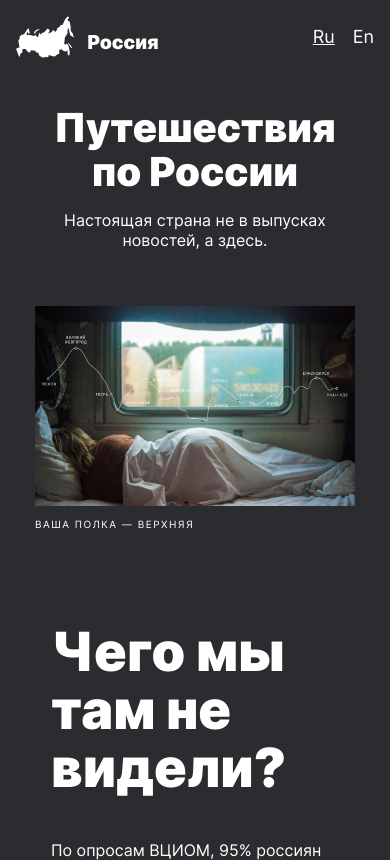
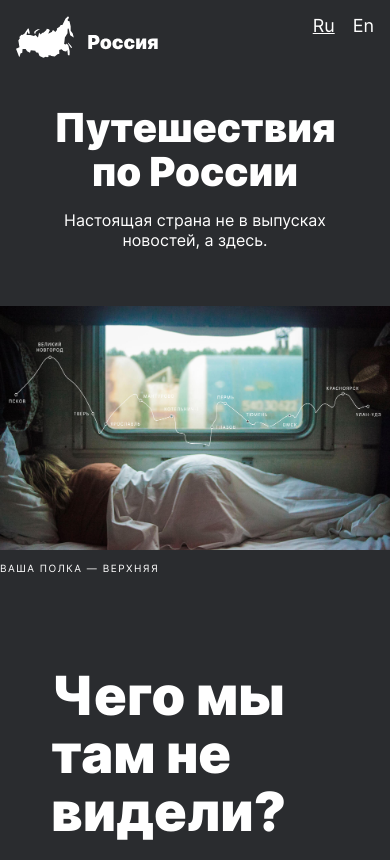
Before and after one commit to sveta-klimenko/russian-travel, a plain HTML site: page index.html in a window 390 px wide. Shown: the top 860 px of the page. Drawn offline with Linux system fonts and the light colour scheme.

Commit message:
Фиксы второго ревью

```diff
--- a/blocks/footer/__links/footer__links.css
+++ b/blocks/footer/__links/footer__links.css
@@ -5,7 +5,7 @@
   padding: 0;
 }
 
-@media screen and (max-width: 425px) {
+@media screen and (max-width: 500px) {
   .footer__links {
     flex-direction: column;
     gap: 32px;
--- a/blocks/footer/footer.css
+++ b/blocks/footer/footer.css
@@ -4,7 +4,7 @@
   padding: 0 48px 0;
 }
 
-@media screen and (max-width: 425px) {
+@media screen and (max-width: 750px) {
   .footer {
     flex-direction: column;
     gap: 48px;
--- a/blocks/image-caption/__image/image-caption__image.css
+++ b/blocks/image-caption/__image/image-caption__image.css
@@ -1,22 +1,21 @@
 .image-caption__image {
-  height: 615px;
+  max-width: 984px;
+  max-height: 615px;
   text-align: center;
+  object-fit: cover;
 }
 
 @media screen and (max-width: 1180px) {
   .image-caption__image {
-    height: 580px;
+    max-width: 928px;
+    max-height: 580px;
+    margin: auto;
   }
 }
 
-@media screen and (max-width: 800px) {
+@media screen and (max-width: 930px) {
   .image-caption__image {
-    height: 480px;
+    max-width: 100%;
+    max-height: 480px;
   }
 }
-
-@media screen and (max-width: 425px) {
-  .image-caption__image {
-    height: 200px;
-  }
-}
--- a/blocks/image-caption/image-caption.css
+++ b/blocks/image-caption/image-caption.css
@@ -1,24 +1,11 @@
 .image-caption {
   padding: 64px 0 0;
   margin: auto;
-  max-width: 984px;
+  align-self: center;
 }
 
 @media screen and (max-width: 1180px) {
   .image-caption {
     padding: 56px 0 0;
-    width: 928px;
   }
 }
-
-@media screen and (max-width: 800px) {
-  .image-caption {
-    width: 768px;
-  }
-}
-
-@media screen and (max-width: 425px) {
-  .image-caption {
-    width: 320px;
-  }
-}
--- /dev/null
+++ b/blocks/lang-links/__lang-link/_lang-active/lang-links__lang-link_lang-active.css
@@ -0,0 +1,3 @@
+.lang-links__lang-link_lang-active {
+  text-decoration: underline;
+}
--- a/blocks/lang-links/__lang-link/_lang/lang-links__lang-link_lang-russian.css
+++ /dev/null
@@ -1,3 +0,0 @@
-.lang-links__lang-link_lang-russian {
-  text-decoration: underline;
-}
--- a/blocks/lead/__subtitle/lead__subtitle.css
+++ b/blocks/lead/__subtitle/lead__subtitle.css
@@ -5,14 +5,21 @@
   margin: auto;
   padding: 32px 66px 0;
   text-align: center;
-  width: 640px;
+  max-width: 640px;
+}
+
+@media screen and (max-width: 680px) {
+  .lead__subtitle{
+    font-size: 25px;
+    line-height: 125%;
+  }
 }
 
 @media screen and (max-width: 425px) {
   .lead__subtitle{
     font-size: 16px;
     line-height: 125%;
-    width: 288px;
+    max-width: 288px;
     padding: 16px 0 0;
   }
 }
--- a/blocks/lead/__title/lead__title.css
+++ b/blocks/lead/__title/lead__title.css
@@ -1,5 +1,5 @@
 .lead__title {
-  width: 720px;
+  max-width: 720px;
   font-weight: bold;
   font-size: 96px;
   line-height: 100px;
@@ -8,9 +8,16 @@
   text-align: center;
 }
 
+@media screen and (max-width: 680px) {
+  .lead__title {
+    font-size: 60px;
+    line-height: 58px;
+  }
+}
+
 @media screen and (max-width: 425px) {
   .lead__title {
-    width: 288px;
+    max-width: 288px;
     font-size: 40px;
     line-height: 44px;
   }
--- /dev/null
+++ b/blocks/lead/lead.css
@@ -0,0 +1,4 @@
+.lead {
+  display: flex;
+  flex-direction: column;
+}
--- a/blocks/page/page.css
+++ b/blocks/page/page.css
@@ -2,7 +2,7 @@
   background-color: #2A2C2F;
   color: #FFF;
   margin: 0;
-  font-family: Inter;
+  font-family: Inter, Arial, sans-serif;
   -webkit-font-smoothing: antialiased;
   -moz-osx-font-smoothing: grayscale;
 }
--- a/blocks/places-list/__place/places-list__place.css
+++ b/blocks/places-list/__place/places-list__place.css
@@ -18,14 +18,14 @@
 @media screen and (max-width: 1180px) {
   .places-list__place {
     column-gap: 32px;
-    grid-template-columns: 440px 456px;
+    grid-template-columns: 440px 1fr;
   }
 }
 
 @media screen and (max-width: 800px) {
   .places-list__place {
     column-gap: 28px;
-    grid-template-columns: 340px 352px;
+    grid-template-columns: 340px 1fr;
   }
 }
 
--- a/index.html
+++ b/index.html
@@ -10,19 +10,21 @@
 <body class="page">
   <header class="header">
     <img class="header__logo" src="./images/header-logo.svg" alt="Логотип: карта России">
+    <nav>
       <div class="lang-links">
-      <a href="#" class="lang-links__lang-link lang-links__lang-link_lang-russian">Ru</a>
-      <a href="#" class="lang-links__lang-link lang-links__lang-link_lang-english">En</a>
+        <a href="#" class="lang-links__lang-link lang-links__lang-link_lang-active">Ru</a>
+        <a href="#" class="lang-links__lang-link">En</a>
       </div>
+    </nav>
   </header>
     <main class="content">
       <section class="lead section">
         <h1 class="lead__title">Путешествия по России</h1>
         <p class="lead__subtitle">Настоящая страна не в выпусках новостей, а здесь.</p>
-        <div class="image-caption">
+        <figure class="image-caption">
           <img class="image-caption__image" src="./images/lead-polka.jpg" alt="Девушка спит на нижней боковой полке в поезде, поверх наложен маршрут поезда">
-          <p class="image-caption__caption">ваша полка — верхняя</p>
-        </div>
+          <figcaption class="image-caption__caption">ваша полка — верхняя</figcaption>
+        </figure>
       </section>
 
 
@@ -60,6 +62,7 @@
 
 
       <section class="places section">
+
         <ul class="places-list">
 
           <li class="places-list__place">
@@ -126,6 +129,7 @@
             </div>
           </li>
         </ul>
+
       </section>
 
 
@@ -137,6 +141,7 @@
       </section>
     </main>
     <footer class="footer">
+      <nav>
         <ul class="footer__links">
           <li>
             <a href="http://yandex.ru/maps" class="footer__link">Карты</a>
@@ -154,6 +159,7 @@
             <a href="http://travel.yandex.ru" class="footer__link" target="_blank">Путешествия</a>
           </li>
         </ul>
+      </nav>
       <p class="footer__copyright">&copy; 2021. Клименко Света</p>
     </footer>
 
--- a/pages/index.css
+++ b/pages/index.css
@@ -5,7 +5,8 @@
 @import url(../blocks/header/__logo/header__logo.css);
 @import url(../blocks/lang-links/lang-links.css);
 @import url(../blocks/lang-links/__lang-link/lang-links__lang-link.css);
-@import url(../blocks/lang-links/__lang-link/_lang/lang-links__lang-link_lang-russian.css);
+@import url(../blocks/lang-links/__lang-link/_lang-active/lang-links__lang-link_lang-active.css);
+@import url(../blocks/lead/lead.css);
 @import url(../blocks/lead/__title/lead__title.css);
 @import url(../blocks/lead/__subtitle/lead__subtitle.css);
 @import url(../blocks/image-caption/image-caption.css);
```
Also changed, not shown: 1 other file. Lines whose indentation alone changed are shown as unchanged.
